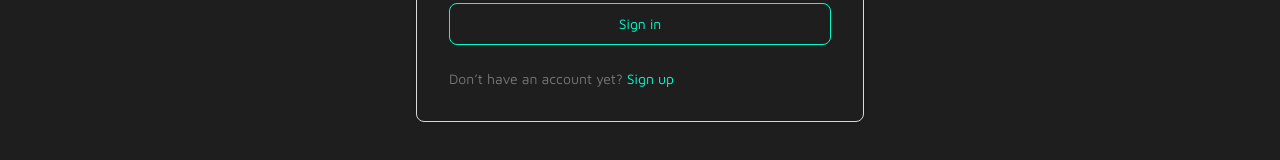
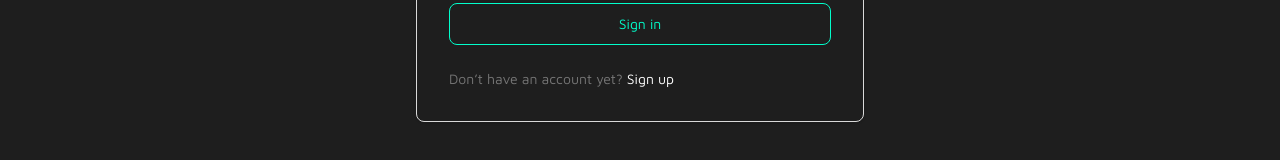
Before and after one commit to PrinceM13/cc13-badmintor-web, a React (Create React App) app: page /login in a window 1280 px wide. Shown: the part 626-786 px from the top of the page. Built offline with nearby package versions, Linux system fonts and the light colour scheme.

Commit message:
fix(ui): update signup color to white for login page

```diff
--- a/src/features/auth/LoginFrom.js
+++ b/src/features/auth/LoginFrom.js
@@ -69,7 +69,7 @@ export default function LoginForm() {
 
                         <button type="submit" className="w-full border border-my-mint text-my-mint hover:bg-my-mint hover:text-my-gray-3 bg-primary-600 hover:bg-primary-700 focus:ring-4 focus:outline-none focus:ring-primary-300 font-medium rounded-lg text-sm px-5 py-2.5 text-center">Sign in</button>
                         <p className="text-sm font-light text-my-gray-2">
-                            Don’t have an account yet? <a href="#" className="font-medium text-my-mint hover:underline">Sign up</a>
+                            Don’t have an account yet? <a href="#" className="font-medium text-white hover:underline">Sign up</a>
                         </p>
                     </form>
                 </div>
```
